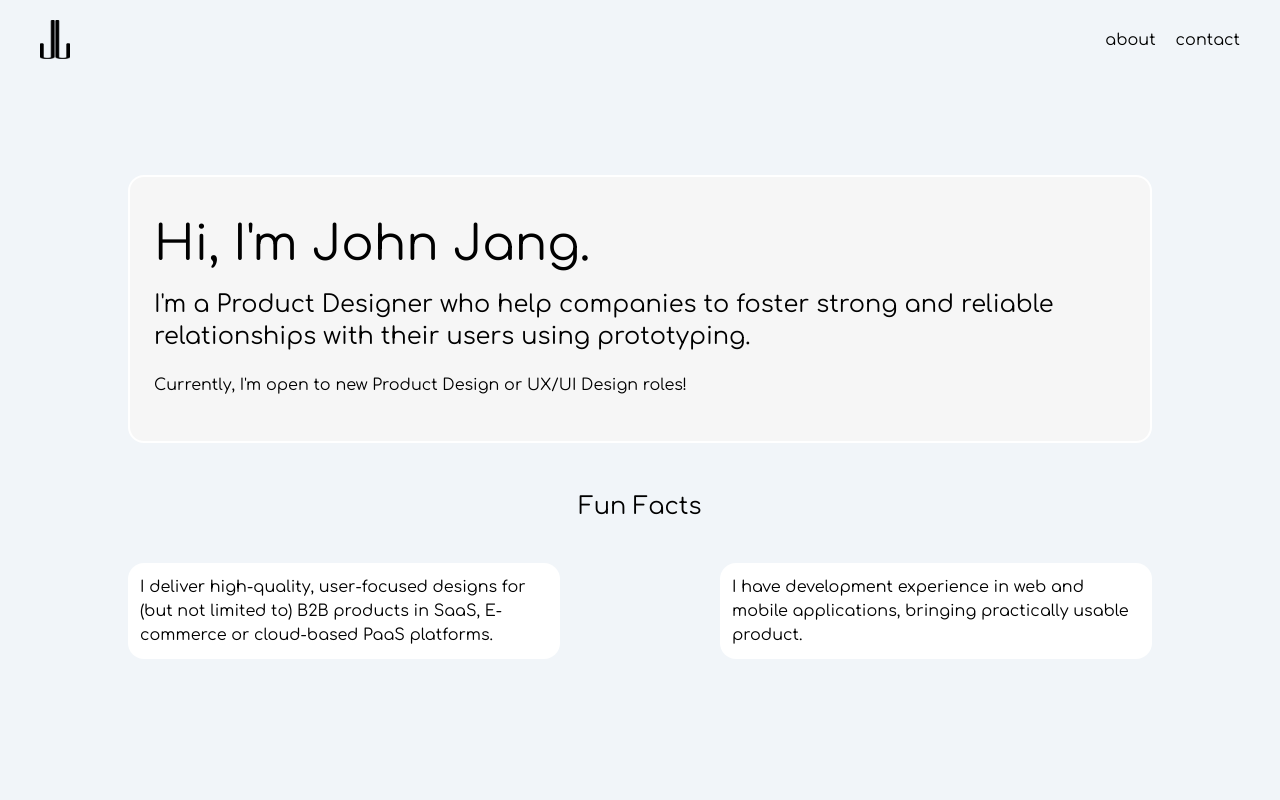
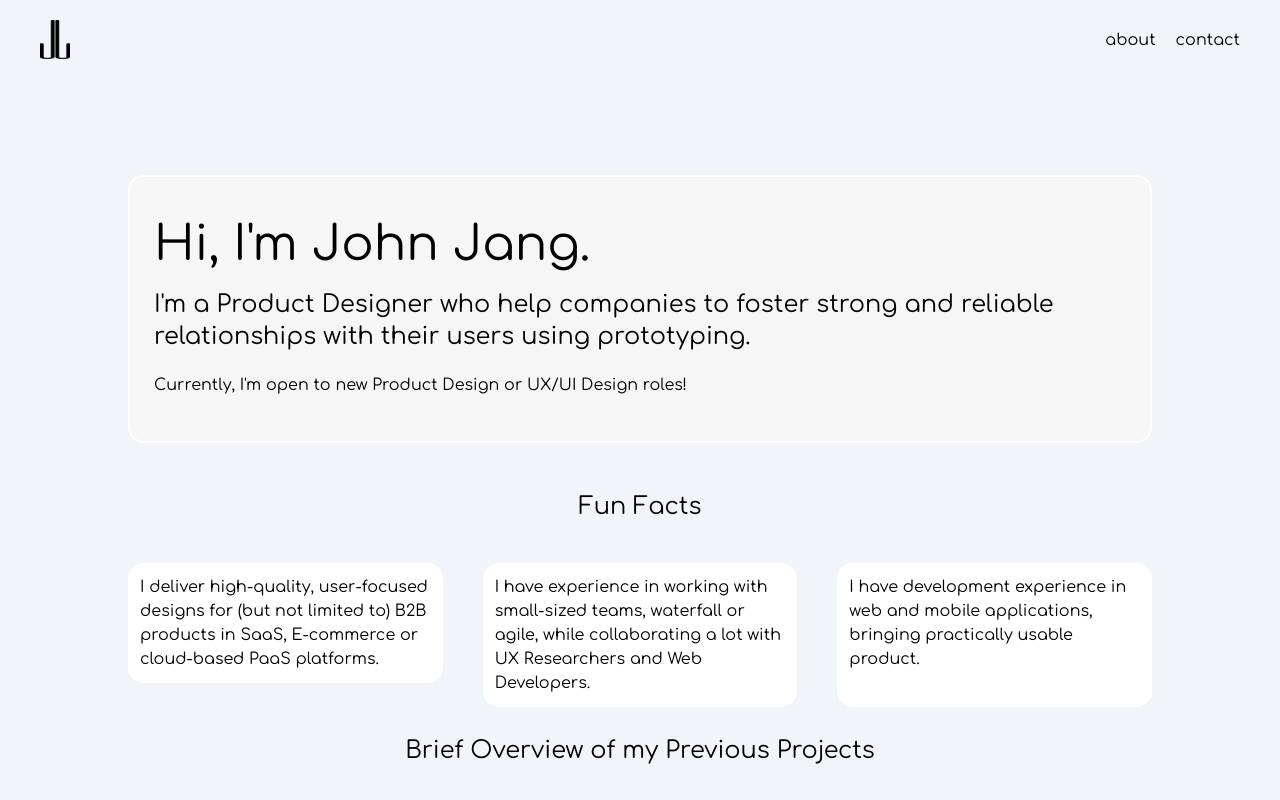
Before and after one commit to johnjang94/portfolio-ver-3, a React (Vite) app: page / in a window 1280 px wide. Shown: the top 800 px of the page. Built offline with nearby package versions, Linux system fonts and the light colour scheme.

Commit message:
added fun fact to fun facts

```diff
--- a/src/pages/home/home.jsx
+++ b/src/pages/home/home.jsx
@@ -102,7 +102,7 @@ export default function Home() {
         </div>
         <div className="mt-12">
           <h3 className="text-center md:text-2xl text-xl">Fun Facts</h3>
-          <div className="md:grid md:grid-cols-2 items-start py-10 gap-40 space-y-5 md:space-y-0">
+          <div className="md:grid md:grid-cols-3 items-start py-10 gap-10 space-y-5 md:space-y-0 xl:h-28">
             <div className="bg-white rounded-2xl p-3">
               <p>
                 I deliver high-quality, user-focused designs for (but not
@@ -110,7 +110,14 @@ export default function Home() {
                 platforms.
               </p>
             </div>
-            <div className="bg-white rounded-2xl p-3 h-24">
+            <div className="bg-white rounded-2xl p-3">
+              <p>
+                I have experience in working with small-sized teams, waterfall
+                or agile, while collaborating a lot with UX Researchers and Web
+                Developers.
+              </p>
+            </div>
+            <div className="bg-white rounded-2xl p-3 h-full">
               <p>
                 I have development experience in web and mobile applications,
                 bringing practically usable product.
```
